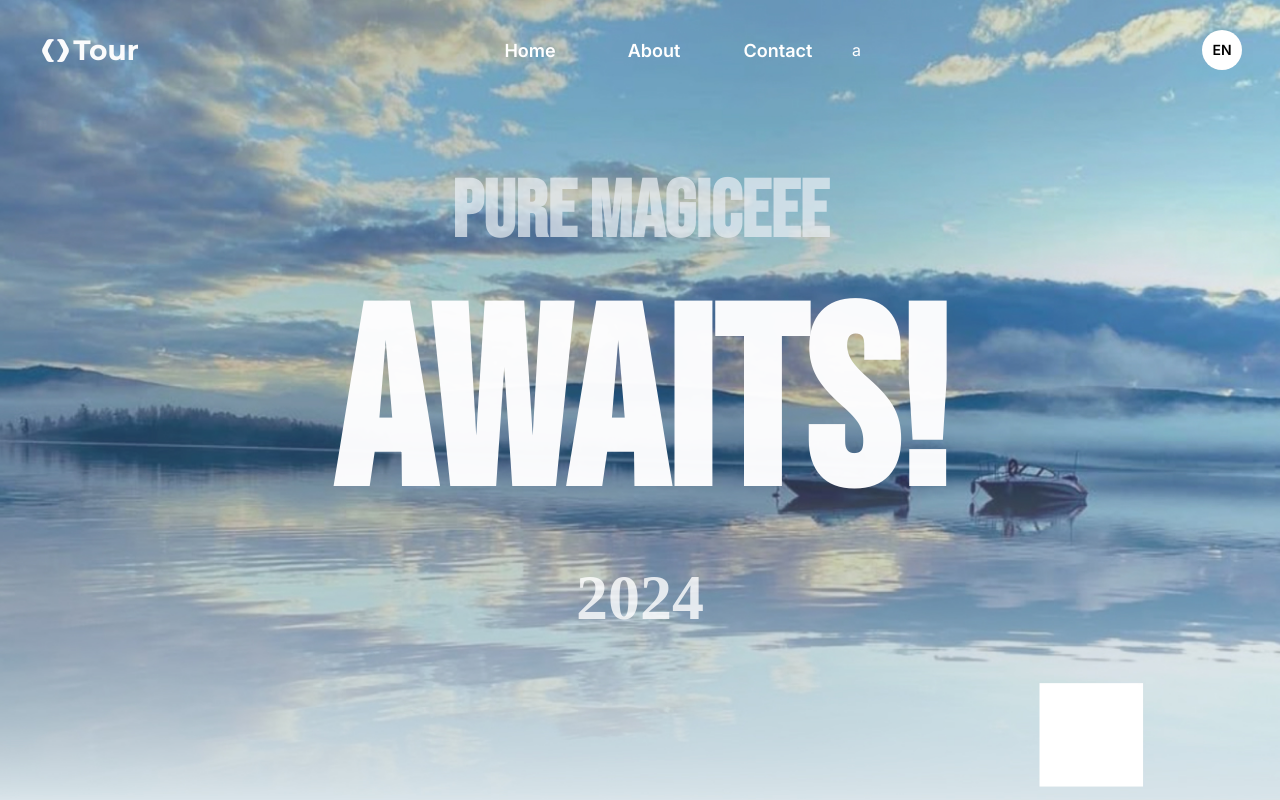
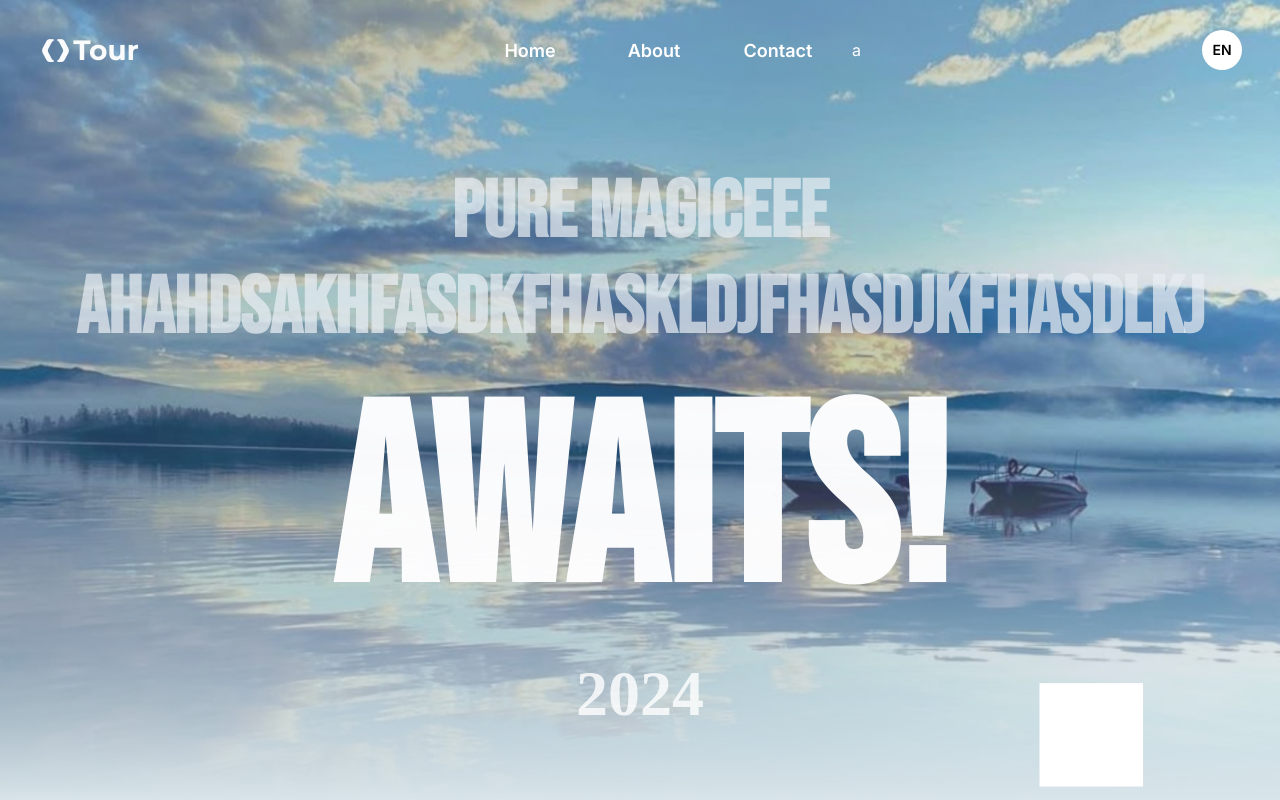
Before and after one commit to enrlen/my-first-project, a plain HTML site: page index.html in a window 1280 px wide. Shown: the top 800 px of the page. Drawn offline with Linux system fonts and the light colour scheme; a web font is replaced by a local one.

Commit message:
baahn useg nemew

```diff
--- a/index.html
+++ b/index.html
@@ -22,7 +22,9 @@
       </div>
       <div>
         <div class="hero-text">
-          <h2 class="pure-magic">Pure magiceee</h2>
+          <h2 class="pure-magic">
+            Pure magiceee ahahdsakhfasdkfhaskldjfhasdjkfhasdlkj
+          </h2>
           <h1 class="awaits">awaits!</h1>
           <h3 class="year">2024</h3>
         </div>
```
